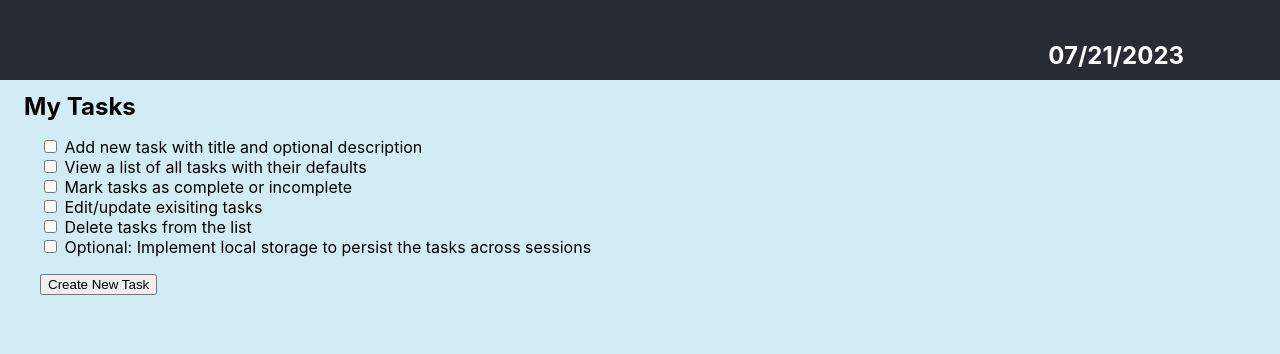
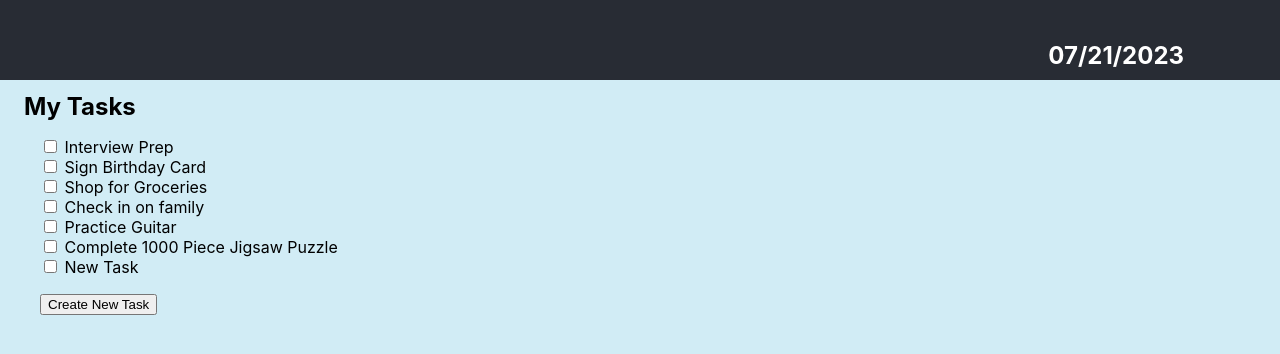
Before and after one commit to rodriguez-ia/todo-list-site, a React (Create React App) app: page / in a window 1280 px wide. Both pictures are taken after a click on the button "Create New Task". Shown: the top 354 px of the page. Built offline with nearby package versions, Linux system fonts and the light colour scheme.

Commit message:
Added basic functionality for creating a new task

```diff
--- a/src/App.js
+++ b/src/App.js
@@ -1,63 +1,59 @@
-import React, { Component }  from 'react';
+import React, { Component, useState }  from 'react';
 import logo from './logo.svg';
 import './App.css';
 
-function ShowTasksMenu() {
+function ShowTasksMenu({ existingTasks }) {
+  const [count, setCount] = useState(0);
+
+  function handleCreateNewTask() {
+    existingTasks.push({title:'New Task', description:'I am a new task for you', id:count});
+    setCount(count + 1);
+  }
+
   return (
     <div className="tasks-menu">
       <h2 className='tasks-label'>My Tasks</h2>
-      <ShowExistingTasks />
-      <CreateNewTaskButton />
+      <ShowExistingTasks existingTasks={existingTasks} />
+      <CreateNewTaskButton onClick={handleCreateNewTask} />
     </div>
   );
 }
 
-function ShowExistingTasks() {
+function ShowExistingTasks({ existingTasks }) {
+  const tasksToDisplay = existingTasks.map(task =>
+    <li key={task.id}>
+      <input type="checkbox" />{' '}{task.title}
+    </li>
+  );
+
   return (
     <ul>
-      <li><input type="checkbox" />{' '}Add new task with title and optional description</li>
-      <li><input type="checkbox" />{' '}View a list of all tasks with their defaults</li>
-      <li><input type="checkbox" />{' '}Mark tasks as complete or incomplete</li>
-      <li><input type="checkbox" />{' '}Edit/update exisiting tasks</li>
-      <li><input type="checkbox" />{' '}Delete tasks from the list</li>
-      <li><input type="checkbox" />{' '}Optional: Implement local storage to persist the tasks across sessions</li>
+      <li><input type="checkbox" />{' '}Interview Prep</li>
+      <li><input type="checkbox" />{' '}Sign Birthday Card</li>
+      <li><input type="checkbox" />{' '}Shop for Groceries</li>
+      <li><input type="checkbox" />{' '}Check in on family</li>
+      <li><input type="checkbox" />{' '}Practice Guitar</li>
+      <li><input type="checkbox" />{' '}Complete 1000 Piece Jigsaw Puzzle</li>
+      {tasksToDisplay}
     </ul>
   );
 }
 
-function CreateNewTaskButton() {
-  function handleClick() {
-    alert('Creating a new task.');
-  }
-
+function CreateNewTaskButton({ onClick }) {
   return (
-    <button className='new-task-button' onClick={handleClick}>Create New Task</button>
+    <button className='new-task-button' onClick={onClick}>Create New Task</button>
   );
 }
 
 function App() {
-  /*
-      <header className="App-header">
-        <img src={logo} className="App-logo" alt="logo" />
-        <p>
-          Edit <code>src/App.js</code> and save to reload.
-        </p>
-        <a
-          className="App-link"
-          href="https://reactjs.org"
-          target="_blank"
-          rel="noopener noreferrer"
-        >
-          Learn React
-        </a>
-      </header>
-  */
   let currentDate = new Date();
   let dd = String(currentDate.getDate()).padStart(2, '0');
   let mm = String(currentDate.getMonth() + 1).padStart(2, '0');
   let yyyy = currentDate.getFullYear();
 
   currentDate = mm + '/' + dd + '/' + yyyy;
+
+  let existingTasks = [];
 
   return (
     <div>
@@ -66,7 +62,7 @@ function App() {
           {currentDate}
         </h2>
       </div>
-      <ShowTasksMenu />
+      <ShowTasksMenu existingTasks={existingTasks} />
     </div>
   );
 }
```
